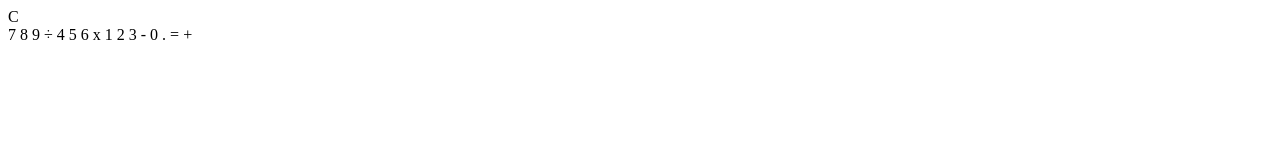
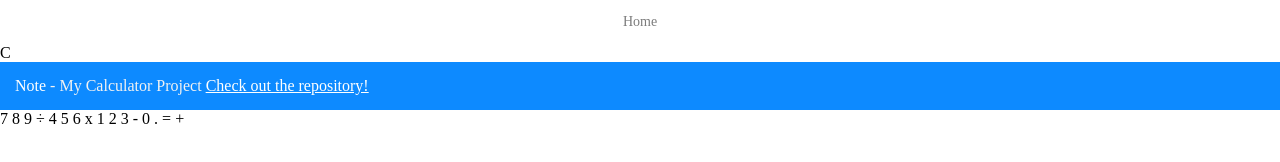
Before and after one commit to singharaj-usai/Javascript-Calculator, a plain HTML site: page index.html in a window 1280 px wide. Drawn offline with Linux system fonts and the light colour scheme.

Commit message:
topnav add

```diff
--- a/Develop/css/style.css
+++ b/Develop/css/style.css
@@ -0,0 +1,117 @@
+@charset "UTF-8";
+html,
+body,
+div,
+span,
+applet,
+object,
+iframe,
+h1,
+h2,
+h3,
+h4,
+h5,
+h6,
+p,
+blockquote,
+pre,
+a,
+abbr,
+acronym,
+address,
+big,
+cite,
+code,
+del,
+dfn,
+em,
+img,
+ins,
+kbd,
+q,
+s,
+samp,
+small,
+strike,
+strong,
+sub,
+sup,
+tt,
+var,
+b,
+u,
+i,
+center,
+dl,
+dt,
+dd,
+ol,
+ul,
+li,
+fieldset,
+form,
+label,
+legend,
+table,
+caption,
+tbody,
+tfoot,
+thead,
+tr,
+th,
+td,
+article,
+aside,
+canvas,
+details,
+figcaption,
+figure,
+footer,
+header,
+hgroup,
+menu,
+nav,
+section,
+summary,
+time,
+mark,
+audio,
+video {
+  margin: 0;
+  padding: 0;
+  border: 0;
+  outline: 0;
+  font-size: 100%;
+  font: inherit;
+  vertical-align: baseline;
+}
+/* Add a white background color to the top navigation */
+.topnav {
+    background-color: rgb(255, 255, 255);
+    display: flex;
+    justify-content: center;
+}
+
+/* Style the links inside the navigation bar */
+.topnav a {
+    color: #7c7c7c;
+    padding: 14px 16px;
+    text-decoration: none;
+    font-size: 14px;
+}
+
+.alert .alert-link {
+    font-weight: normal;
+    color: #fff;
+    text-decoration: underline;
+}
+
+.alert-warning {
+    background-color: #0d8aff;
+    color: #f2f2f2;
+    justify-content: center;
+}
+
+.alert {
+    padding: 15px;
+}
--- a/index.html
+++ b/index.html
@@ -3,13 +3,32 @@
 <head>
     <meta charset="UTF-8"/>
     <title>Calculator</title>
-    <link rel="stylesheet" type="text/css" href="Develop/css/style.css">
+    <meta http-equiv="X-UA-Compatible" content="IE=edge">
+    <meta name="viewport" content="width=device-width, initial-scale=1, maximum-scale=1, user-scalable=no">
+    <meta name="description" content="Github Calculator Repository">
+    <meta name="keywords" content="Calculator, Github, Repo, HTML Calculator, HTML CSS Javascript Calculator">
+    <meta name="author" content="Singharaj Usai">
+    <link rel="stylesheet" type="text/css" href="./Develop/css/style.css">
 </head>
 <body>
+    <div class="topnav">
+        <!--Top navigation bar that redirects to home page-->
+        <a href="index.html">Home</a>
+    </div>
+
     <div id="calculator">
         <div class="top">
             <span id="clear">C</span>
             <div id="screen"></div>
+        </div>
+
+        <div class="alert alert-warning center">
+            <b style="color:white!important">
+            Note
+            </b> - My Calculator Project
+            <a class="alert-link" href="https://github.com/singharaj-usai/Web-API-Code-Quiz">
+            Check out the repository!
+            </a>
         </div>
 
         <div class="keys">
```
